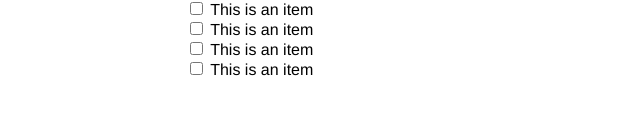
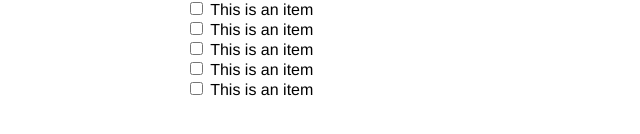
Before and after one commit to lilcode12/todo, a plain HTML site: page index.html in a window 1280 px wide. Shown: the part 118-252 px from the top of the page, without its empty margins (194-834 px from the left). Drawn offline with Linux system fonts and the light colour scheme.

Commit message:
added more tasks

```diff
--- a/index.html
+++ b/index.html
@@ -45,6 +45,12 @@
             This is an item
           </label>
         </li>
+        <li class="task">
+          <label>
+            <input type="checkbox">
+            This is an item
+          </label>
+        </li>
     </ul>
 
     <script src="js/script.js"></script>
```
